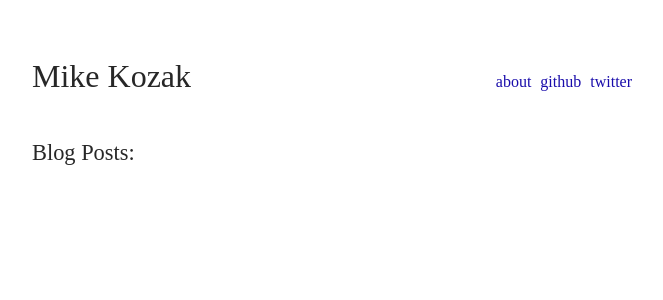
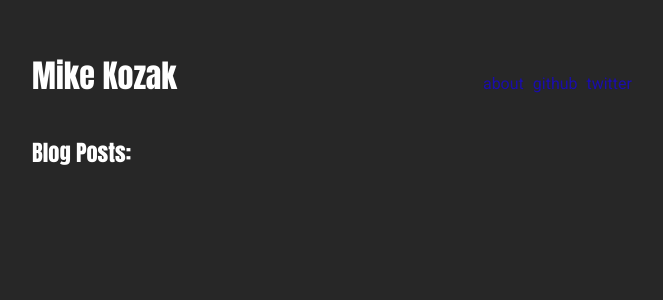
Before and after one commit to mwkozak/mwkozak.github.io, a Jekyll site: the page built from index.html, in a window 1280 px wide. Shown: the top 300 px of the page, without its empty margins (308-971 px from the left). Built offline with Jekyll 4.4.1, drawn with Linux system fonts in a browser that asks for light colours.

Commit message:
fixing this

```diff
--- a/assets/css/main.scss
+++ b/assets/css/main.scss
@@ -3,17 +3,18 @@
 
 @import "reset";
 @import "config";
-@import url('https://fonts.googleapis.com/css?family=Cormorant+Garamond');
+@import url('https://fonts.googleapis.com/css?family=Anton|Roboto');
 
 body {
-	color: $color-black;
-	background: $color-white;
-	font-family: 'Cormorant+Garamond', ;
+	color: $color-white;
+	background: $color-black;
+	font-family: 'Roboto';
 	font-size: 100%;
 	font-weight: 400;
 }
 h1 {
 	margin-bottom: 5px;
+	font-family: 'Anton';
 }
 p {
 	font-size: 1em;
```
